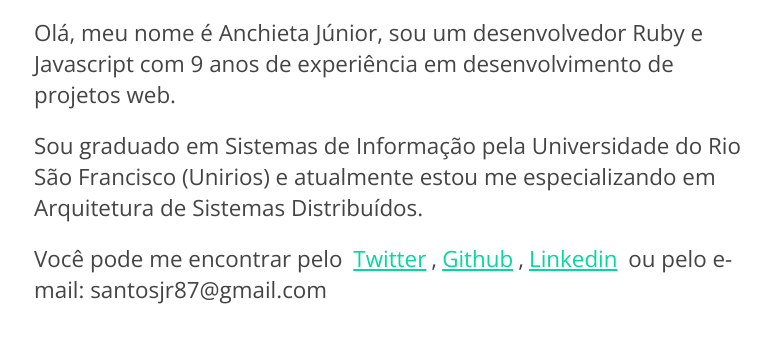
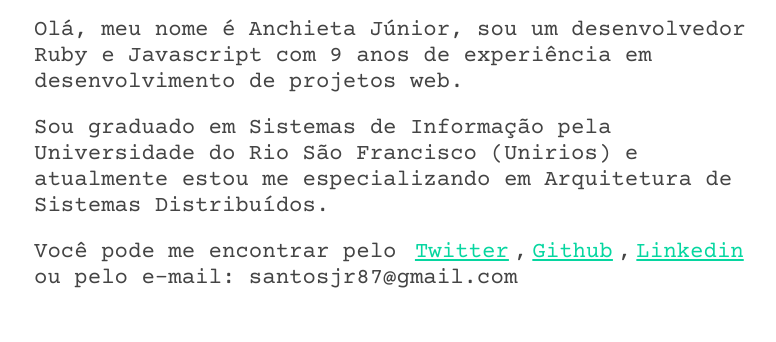
Before and after one commit to anchietajunior/blog, a Gatsby site: page /contact in a window 1280 px wide. Shown: the part 268-610 px from the top of the page, without its empty margins (246-1022 px from the left). Built offline with nearby package versions, Linux system fonts and the light colour scheme; Gatsby itself is replaced by a stand-in of ours.

Commit message:
Update post font

```diff
--- a/src/styles/index.scss
+++ b/src/styles/index.scss
@@ -1,5 +1,6 @@
 @import url('https://fonts.googleapis.com/css?family=Josefin+Sans|Open+Sans&display=swap');
 @import url('https://fonts.googleapis.com/css?family=Cookie&display=swap');
+@import url('https://fonts.googleapis.com/css2?family=Courier+Prime&display=swap');
 
 * {
   margin: 0;
@@ -84,7 +85,7 @@ body::-webkit-scrollbar-thumb {
 
 .container {
   max-width: 900px;
-  font-family: 'Open Sans', sans-serif;
+  font-family: 'Courier Prime', monospace;
   margin: 0 auto;
   padding: 0 100px 100px;
 
```
